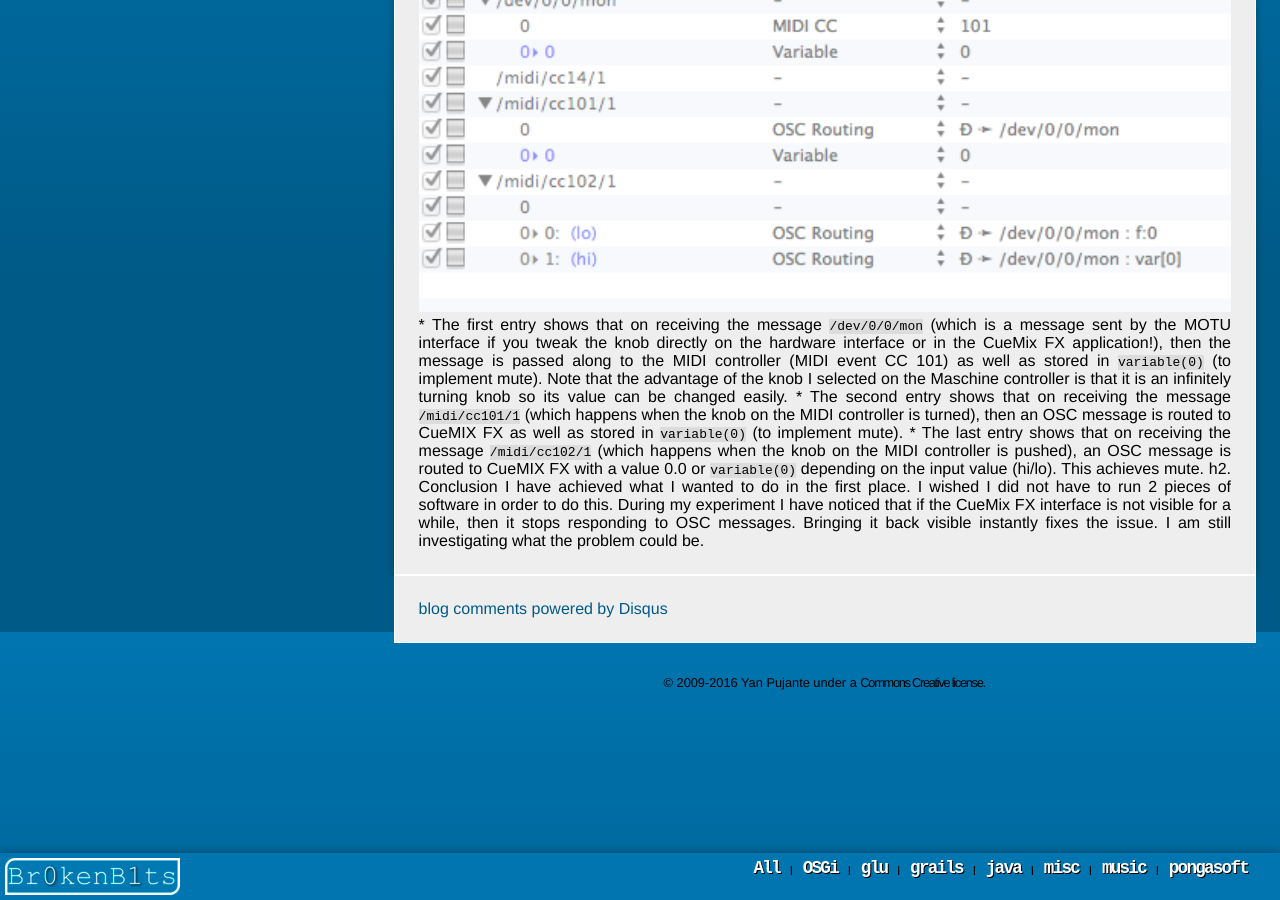
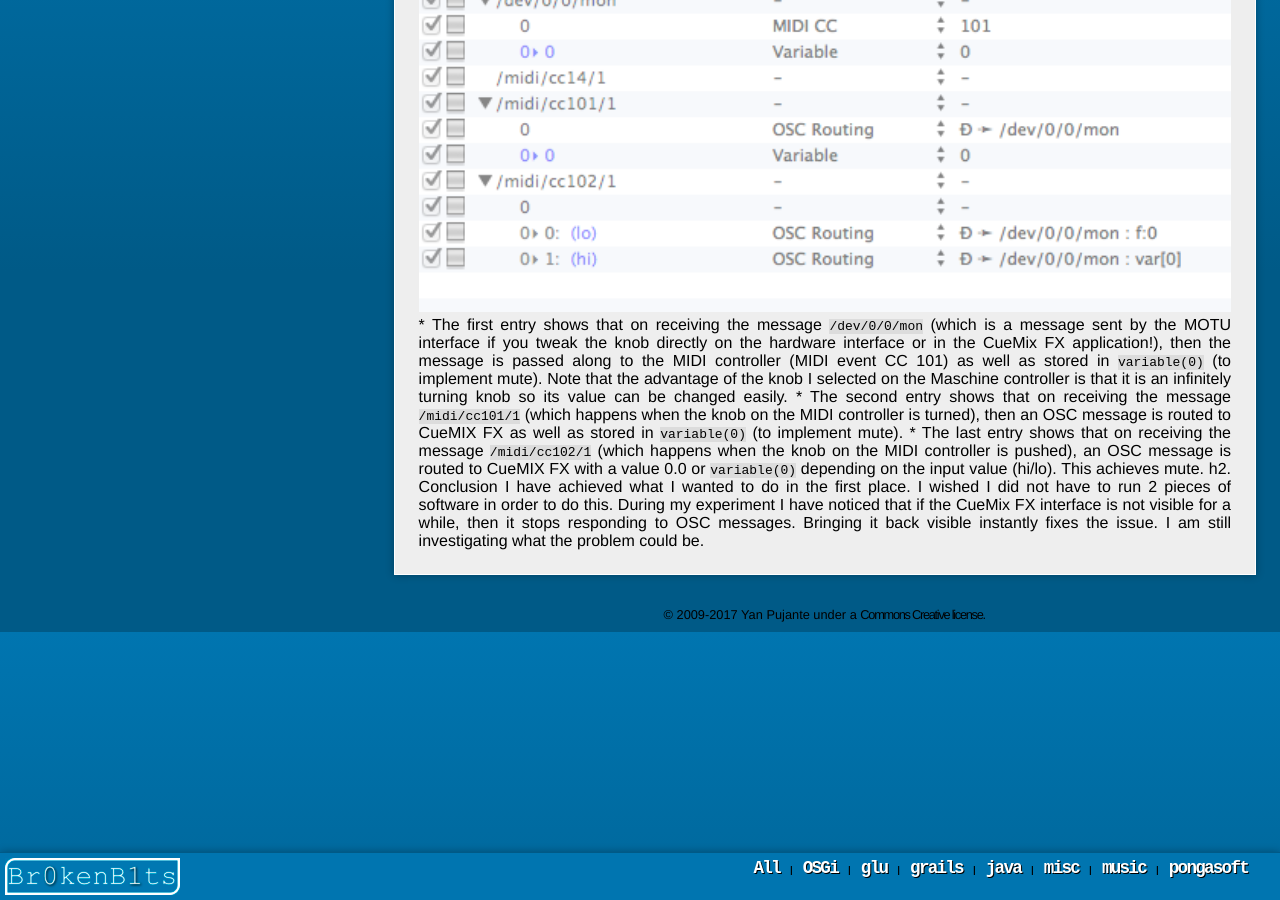
Before and after one commit to ypujante/blog, a Jekyll site: the page built from index.html, in a window 1280 px wide and 900 px high, scrolled down 2068 px. Built offline with Jekyll 4.4.1, drawn with Linux system fonts in a browser that asks for light colours; comment, search, counter and statistics services are not loaded.

Commit message:
removed comment section

```diff
--- a/_config.yml
+++ b/_config.yml
@@ -23,6 +23,6 @@ gems:
 # post related entries
 withLinkedIn: true
 withTwitter: true
-withComments: true
+withComments: false
 withGoogle: true
 prodMode: true
--- a/_includes/post_include.html
+++ b/_includes/post_include.html
@@ -43,7 +43,7 @@
                    title="View posts in category {{ category }}">{{ category }}</a></li>
             {% endfor %}
           </ul>
-          | <a href="{{site.url}}{{ post.url }}#disqus_thread" data-disqus-identifier="{{ post.id }}"></a>
+          {% if site.withComments %} | <a href="{{site.url}}{{ post.url }}#disqus_thread" data-disqus-identifier="{{ post.id }}"></a> {% endif %}
         </div>
       </div>
       <div class="post-content">
@@ -78,7 +78,7 @@
     {% endif %}
     <div class="post-footer">
       <div class="post-footer-content">
-      &copy; 2009-2016 Yan Pujante under a <a class="nav-cc" href="https://creativecommons.org/licenses/by/3.0/">Commons Creative license</a>.
+      &copy; 2009-2017 Yan Pujante under a <a class="nav-cc" href="https://creativecommons.org/licenses/by/3.0/">Commons Creative license</a>.
       </div>
     </div>
   </div>
--- a/_layouts/category_index.html
+++ b/_layouts/category_index.html
@@ -39,7 +39,7 @@ layout: default
     </div>
     <div class="post-footer">
       <div class="post-footer-content">
-      &copy; 2009-2016 Yan Pujante under a <a class="nav-cc" href="http://creativecommons.org/licenses/by/3.0/">Commons Creative license</a>.
+      &copy; 2009-2017 Yan Pujante under a <a class="nav-cc" href="http://creativecommons.org/licenses/by/3.0/">Commons Creative license</a>.
       </div>
     </div>
   </div>
```
